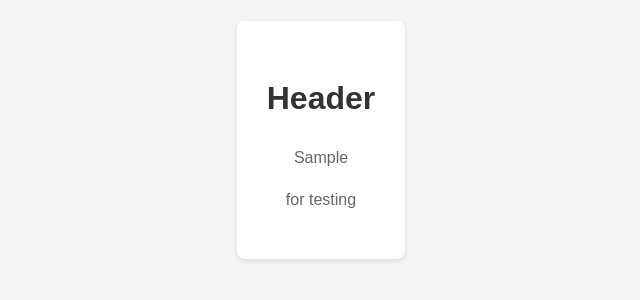
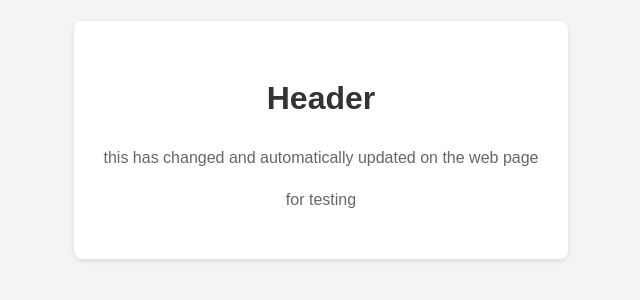
Before and after one commit to yuvarajthev7/simple-auto-update-site, a plain HTML site: page index.html in a window 1280 px wide. Shown: the part 260-560 px from the top of the page, without its empty margins (319-959 px from the left). Drawn offline with Linux system fonts and the light colour scheme.

Commit message:
change 5

```diff
--- a/index.html
+++ b/index.html
@@ -9,7 +9,7 @@
 <body>
     <div class="container">
         <h1>Header</h1>
-        <p>Sample</p>
+        <p>this has changed and automatically updated on the web page</p>
         <p>for testing</p>
     </div>
 </body>
```
